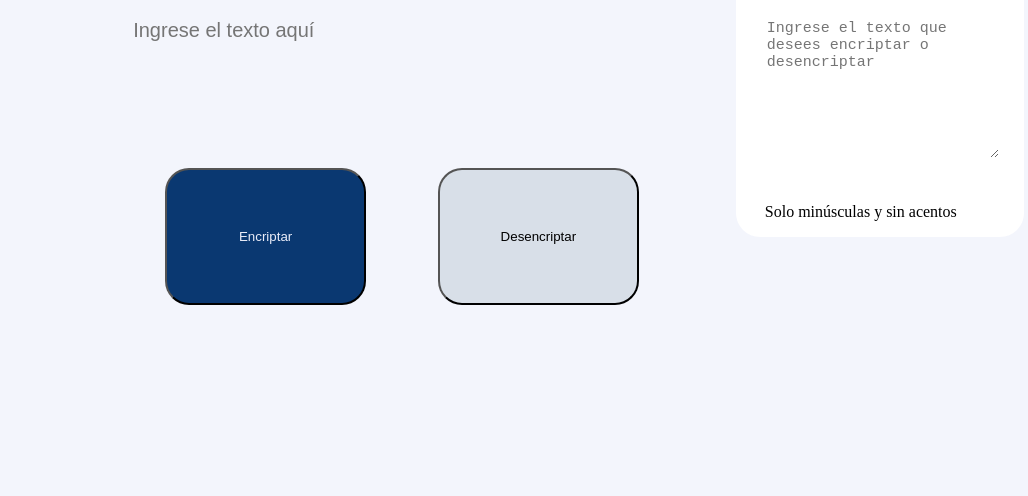
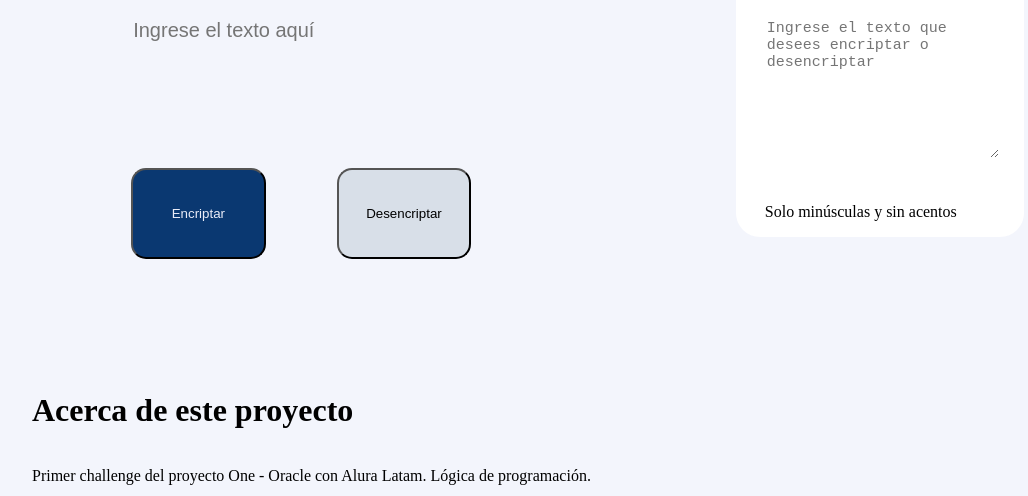
Before and after one commit to lunabianchib/encriptador-de-texto, a plain HTML site: page index.html in a window 1280 px wide. Shown: the part 289-785 px from the top of the page, without its empty margins (96-1124 px from the left). Drawn offline with Linux system fonts and the light colour scheme.

Commit message:
Update style.css

```diff
--- a/style.css
+++ b/style.css
@@ -78,19 +78,19 @@ body{
     font-size: 15px;
 }
 #btn-encriptar {
-    padding: 24px;
-    width: 30%;
-    height: 30%;
-    border-radius: 24px;
-    margin-left: 15%;
+    padding: 14px;
+    width: 20%;
+    height: 20%;
+    border-radius: 15px;
+    margin-left: 10%;
     background: #0a3871;
     color:#e9ecf8
 }
 #btn-desencriptar {
-    padding: 24px;
-    width: 30%;
-    height: 30%;
-    border-radius: 24px;
+    padding: 14px;
+    width: 20%;
+    height: 20%;
+    border-radius: 15px;
     margin-left: 10%;
     background: #d8dfe8;
 }
@@ -110,13 +110,11 @@ body{
     height: auto;
     border-radius: 24px;
     margin-left: 10%;
-    margin-top: 10%;
 }
 .colum1 p {
     float: left;
-    width: 80%;
+    width: auto;
     height: auto;
     border-radius: 24px;
     margin-left: 10%;
-    margin-top: 10%;
 }
```
